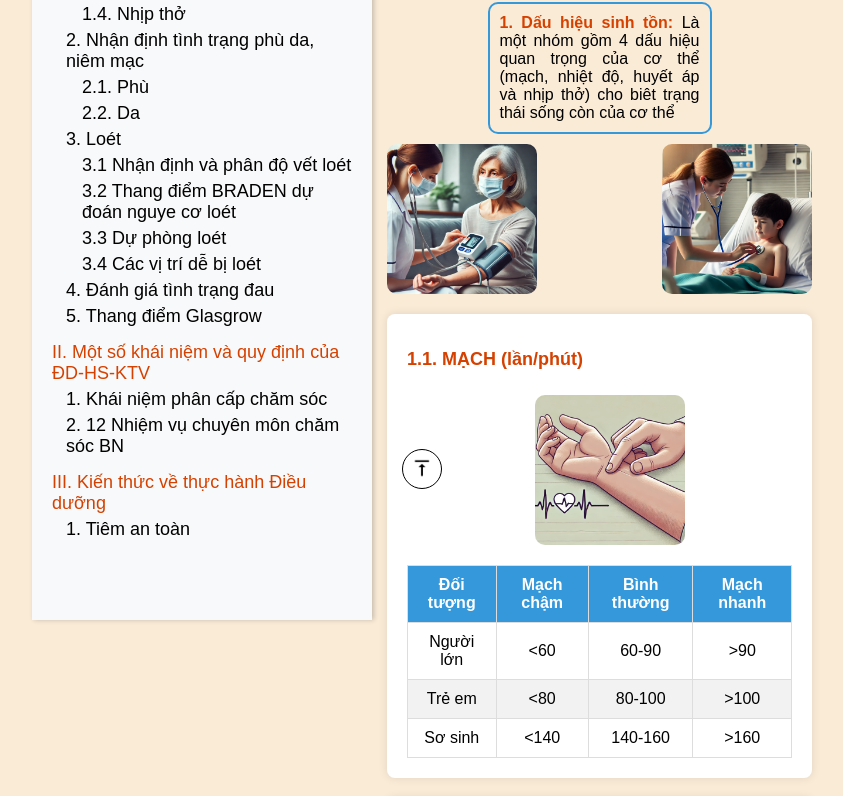
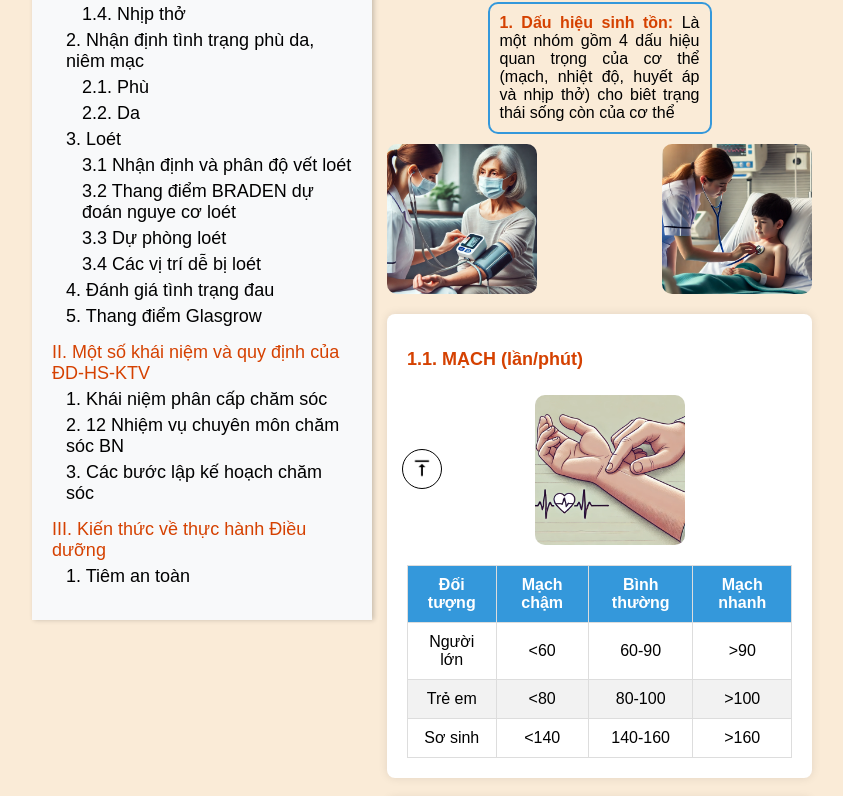
Before and after one commit to quoctoank4it/dieu-duong, a React (Create React App) app: page / in a window 1280 px wide. Shown: the part 291-1087 px from the top of the page, without its empty margins (208-1051 px from the left). Built offline with nearby package versions, Linux system fonts and the light colour scheme.

Commit message:
edit file

```diff
--- a/src/App.js
+++ b/src/App.js
@@ -18,6 +18,7 @@ import A4_0_DanhGiaTinhTrangDau from "./Components/ChuyenDe1/A4_0_DanhGiaTinhTra
 import A5_0_ThangDiemGlasgrow from "./Components/ChuyenDe1/A5_0_ThangDiemGlasgrow";
 import B1_0_PhanCapChamSoc from "./Components/ChuyenDe2/B1_0_PhanCapChamSoc";
 import B2_0_12NhiemVu from "./Components/ChuyenDe2/B2_0_12NhiemVu";
+import B3_0_CacBuoc from "./Components/ChuyenDe2/B3_0_CacBuoc";
 
 const App = () => {
   const [isOpenSideBar, setIsOpenSideBar] = useState(false);
@@ -83,6 +84,7 @@ const App = () => {
             <A5_0_ThangDiemGlasgrow />
             <B1_0_PhanCapChamSoc />
             <B2_0_12NhiemVu />
+            <B3_0_CacBuoc />
           </div>
         </div>
       </div>
--- /dev/null
+++ b/src/Components/ChuyenDe2/B3_0_CacBuoc/index.js
@@ -0,0 +1,120 @@
+import "./style.css";
+
+const B3_0_CacBuoc = ({}) => {
+  return (
+    <div id="section2-3" className="section">
+      <div className="container">
+        <h2>3. CÁC BƯỚC LẬP KHCS (Kế hoạch chăm sóc)</h2>
+        <div
+          style={{
+            display: "flex",
+            width: "100%",
+            justifyContent: "center",
+            marginTop: 10,
+          }}
+        >
+          <div className="card" style={{ width: "100%", padding: 10 }}>
+            <ul>
+              <li
+                style={{ listStyle: "none", color: "blue", fontWeight: "bold" }}
+              >
+                1. Nhận định:
+              </li>
+              <li style={{ listStyle: "none" }}>
+                - Nêu được các triệu chứng tại thời điểm chăm sóc
+              </li>
+              <li style={{ listStyle: "none" }}>
+                - Toàn trạng, triệu chứng Cơ năn, thực thể, tiền sử...
+              </li>
+            </ul>
+          </div>
+        </div>
+        <div
+          style={{
+            display: "flex",
+            width: "100%",
+            justifyContent: "center",
+            marginTop: 10,
+          }}
+        >
+          <div className="card" style={{ width: "100%", padding: 10 }}>
+            <ul>
+              <li
+                style={{ listStyle: "none", color: "blue", fontWeight: "bold" }}
+              >
+                2. Chẩn đoán điều dưỡng
+              </li>
+            </ul>
+          </div>
+        </div>
+        <div
+          style={{
+            display: "flex",
+            width: "100%",
+            justifyContent: "center",
+            marginTop: 10,
+          }}
+        >
+          <div className="card" style={{ width: "100%", padding: 10 }}>
+            <ul>
+              <li
+                style={{ listStyle: "none", color: "blue", fontWeight: "bold" }}
+              >
+                3. Lập KHCS:
+              </li>
+              <li style={{ listStyle: "none" }}>
+                - Xác định vấn đề sức khỏe ưu tiên cần chăm sóc
+              </li>
+              <li style={{ listStyle: "none" }}>
+                - Giúp NB tốt nhất để phục hồi sức khỏe
+              </li>
+            </ul>
+          </div>
+        </div>
+        <div
+          style={{
+            display: "flex",
+            width: "100%",
+            justifyContent: "center",
+            marginTop: 10,
+          }}
+        >
+          <div className="card" style={{ width: "100%", padding: 10 }}>
+            <ul>
+              <li
+                style={{ listStyle: "none", color: "blue", fontWeight: "bold" }}
+              >
+                4. Thực hiện KHCS:
+              </li>
+              <li style={{ listStyle: "none" }}>
+                Hành động theo kế hoạch đề ra
+              </li>
+            </ul>
+          </div>
+        </div>
+        <div
+          style={{
+            display: "flex",
+            width: "100%",
+            justifyContent: "center",
+            marginTop: 10,
+          }}
+        >
+          <div className="card" style={{ width: "100%", padding: 10 }}>
+            <ul>
+              <li
+                style={{ listStyle: "none", color: "blue", fontWeight: "bold" }}
+              >
+                5. Đánh giá:
+              </li>
+              <li style={{ listStyle: "none" }}>
+                Tình trạng và diễn biến của NB trong và sau chăm sóc
+              </li>
+            </ul>
+          </div>
+        </div>
+      </div>
+    </div>
+  );
+};
+export default B3_0_CacBuoc;
--- /dev/null
+++ b/src/Components/ChuyenDe2/B3_0_CacBuoc/style.css
@@ -0,0 +1,47 @@
+.container {
+  margin: 0 auto;
+  padding: 20px;
+  background-color: white;
+  border-radius: 8px;
+  box-shadow: 0 0 10px rgba(0, 0, 0, 0.1);
+}
+
+h2 {
+  text-align: left;
+  color: #d54101;
+  font-size: 18px;
+}
+
+h1 {
+  text-align: left;
+  color: #3498db;
+  font-size: 16px;
+}
+
+.pulse-table {
+  width: 100%;
+  border-collapse: collapse;
+  margin-top: 10px;
+}
+
+.pulse-table thead th {
+  background-color: #3498db;
+  color: white;
+  padding: 10px;
+  font-weight: bold;
+}
+
+.pulse-table tbody td,
+.pulse-table thead th {
+  border: 1px solid #ddd;
+  padding: 10px;
+  text-align: center;
+}
+
+.pulse-table tbody tr:nth-child(even) {
+  background-color: #f2f2f2;
+}
+
+.pulse-table tbody tr:hover {
+  background-color: #eaeaea;
+}
--- a/src/Components/SideBar/index.js
+++ b/src/Components/SideBar/index.js
@@ -61,6 +61,7 @@ const SideBar = ({ openSideBar }) => {
       children: [
         { title: "1. Khái niệm phân cấp chăm sóc", id: "section2-1" },
         { title: "2. 12 Nhiệm vụ chuyên môn chăm sóc BN", id: "section2-2" },
+        { title: "3. Các bước lập kế hoạch chăm sóc", id: "section2-3" },
       ],
     },
     {
```
